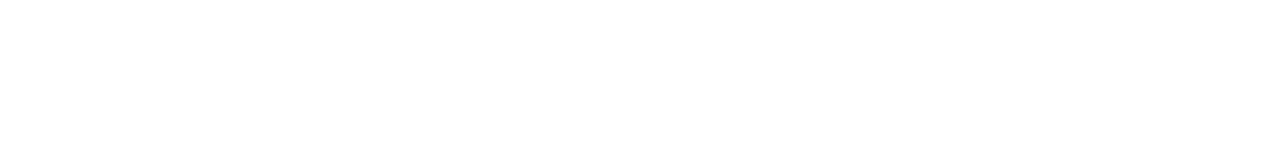
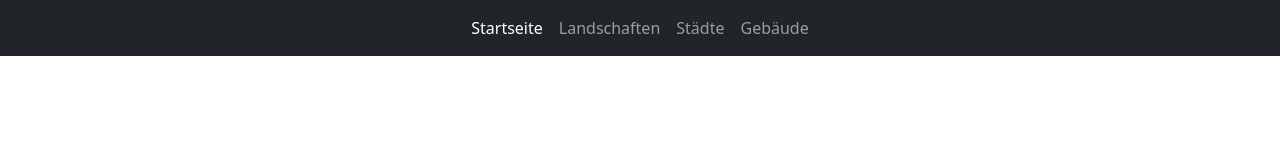
Before and after one commit to fabiusgasber/architekt-weubel, a website: page index.html in a window 1280 px wide. Drawn offline with nearby package versions, Linux system fonts and the light colour scheme.

Commit message:
Add navbar

```diff
--- a/index.html
+++ b/index.html
@@ -9,7 +9,24 @@
         <title>Architekturmalerei Weubel</title>
     </head>
     <body>
+        <header>
+            <nav class="navbar navbar-expand-lg navbar-dark bg-dark justify-content-center">
+                <button class="navbar-toggler" type="button" data-toggle="collapse" data-target="#navbarNavAltMarkup" aria-controls="navbarNavAltMarkup" aria-expanded="false" aria-label="Toggle navigation">
+                    <span class="navbar-toggler-icon"></span>
+                  </button>
+                <div class="collapse navbar-collapse justify-content-center" id="navbarNavAltMarkup">
+                    <div class="navbar-nav">
+                        <a class="nav-item nav-link active" href="#">Startseite</a>
+                        <a class="nav-item nav-link" href="#">Landschaften</a>
+                        <a class="nav-item nav-link" href="#">Städte</a>
+                        <a class="nav-item nav-link" href="#">Gebäude</a>
+                    </div>
+                </div>
+            </nav>
+        </header>
+        <main>
 
+        </main>
     </body>
     <footer>
 
```
